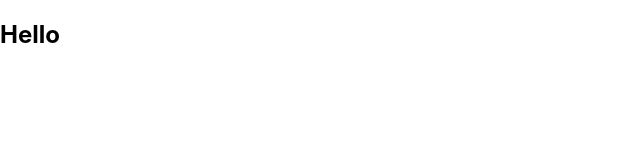
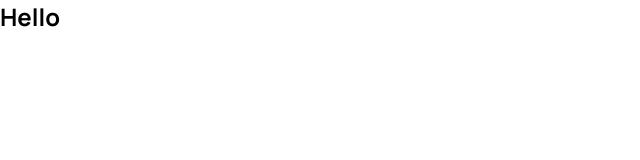
Before and after one commit to ernestas17/CA_Team_4, a React (Create React App) app: page / in a window 1280 px wide. Shown: the top 160 px of the page, without its empty margins (0-640 px from the left). Built offline with nearby package versions, Linux system fonts and the light colour scheme.

Commit message:
css style reset. default font family added

```diff
--- a/src/index.css
+++ b/src/index.css
@@ -11,3 +11,10 @@ code {
   font-family: source-code-pro, Menlo, Monaco, Consolas, 'Courier New',
     monospace;
 }
+
+* {
+  margin: 0;
+  padding: 0;
+  box-sizing: border-box;
+  font-family: 'Manrope', sans-serif;
+}
```
